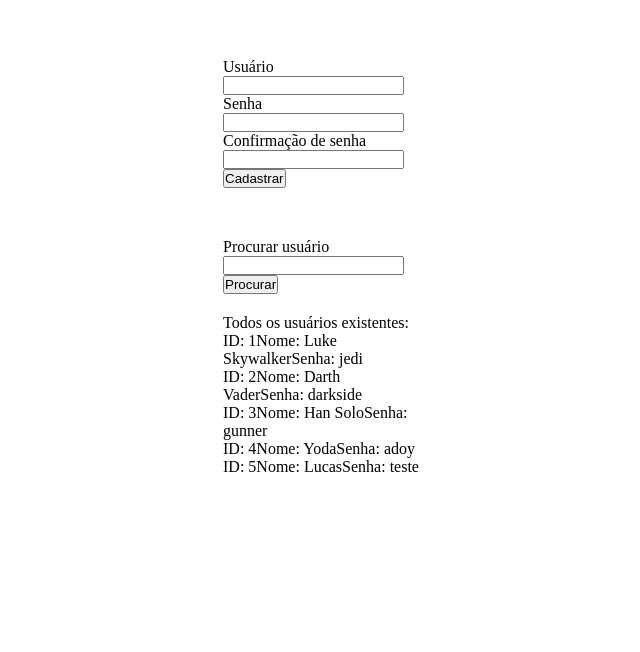
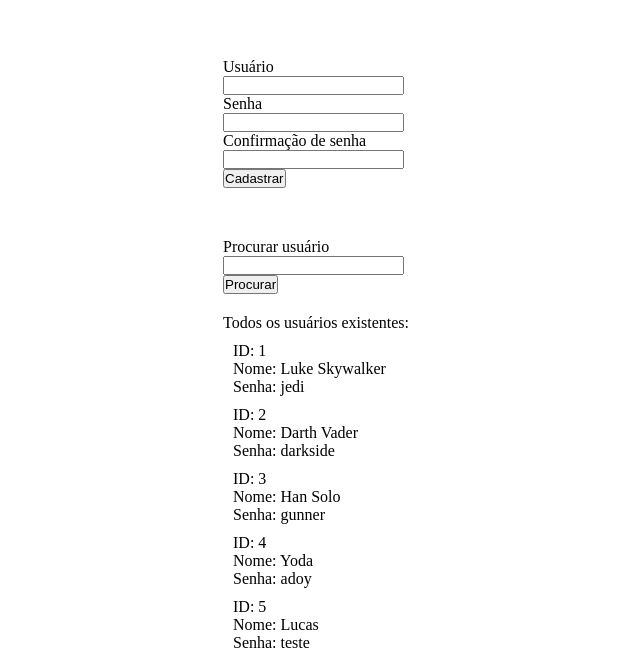
Before and after one commit to lucasfsilva2310/react-login-signup-logic, a React (Create React App) app: page /signup in a window 1280 px wide. Shown: the part 242-894 px from the top of the page, without its empty margins (317-957 px from the left). Before the commit the page ends 800 px from the top, so only its background shows below. Built offline with nearby package versions, Linux system fonts and the light colour scheme; data requests are answered from the project's data file.

Commit message:
adding minimum CSS to improve layour

```diff
--- a/src/components/signUp/AllUsers.tsx
+++ b/src/components/signUp/AllUsers.tsx
@@ -1,18 +1,23 @@
-import { userProps, usersListProps } from '../../types/user'
+import styled from 'styled-components'
+import { userProps, usersList } from '../../types/user'
 
-export const AllUsers = ({ users }: usersListProps) => {
+const UserCard = styled.div`
+  margin: 10px;
+`
+
+export const AllUsers = ({ users }: usersList) => {
   return (
     <div>
       <>
         <span>Todos os usuários existentes:</span>
         {users &&
-          users.map((user: userProps, index) => {
+          users.map((user: userProps) => {
             return (
-              <div key={user.id}>
-                <span>ID: {user.id}</span>
-                <span>Nome: {user.username}</span>
-                <span>Senha: {user.password}</span>
-              </div>
+              <UserCard key={user.id}>
+                <p>ID: {user.id}</p>
+                <p>Nome: {user.username}</p>
+                <p>Senha: {user.password}</p>
+              </UserCard>
             )
           })}
       </>
```
